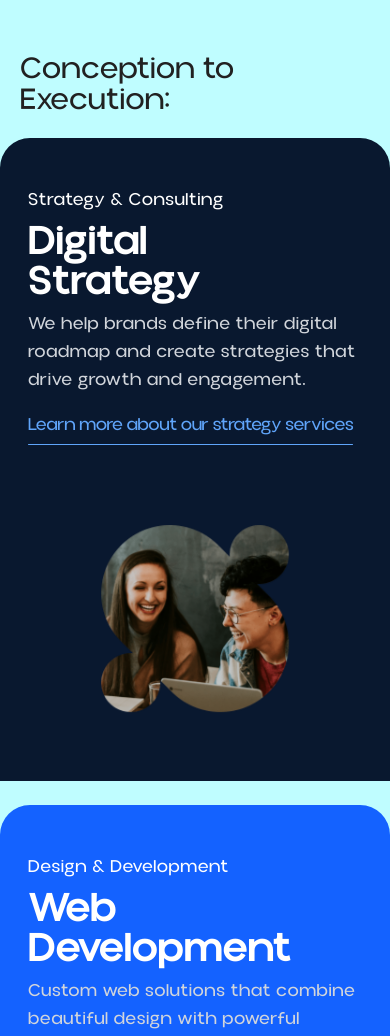
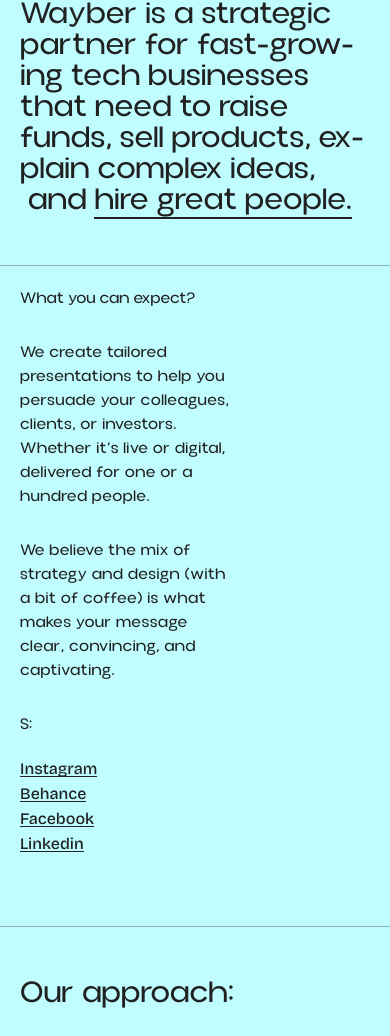
Before and after one commit to Wayber-Technologies/website, a Next.js app: page / in a window 390 px wide. Shown: the part 958-1994 px from the top of the page. Built offline with nearby package versions, Linux system fonts and the light colour scheme.

Commit message:
update: development

```diff
--- a/components/wwd-cards.tsx
+++ b/components/wwd-cards.tsx
@@ -15,17 +15,14 @@
     target: container1,
     offset: ["start end", "start start"],
   });
-
   const { scrollYProgress: scrollYProgress2 } = useScroll({
     target: container2,
     offset: ["start end", "start start"],
   });
-
   const { scrollYProgress: scrollYProgress3 } = useScroll({
     target: container3,
     offset: ["start end", "start start"],
   });
-
   const { scrollYProgress: scrollYProgress4 } = useScroll({
     target: container4,
     offset: ["start end", "start start"],
@@ -44,29 +41,29 @@
         className="h-auto flex items-center justify-center sticky top-40 w-full xm:top-[10%] sm:top-[10%]"
       >
         <motion.div
-          style={{
-            backgroundColor: "#09182f",
-            top: `calc(-5vh + ${1 * 25}px)`,
-          }}
+          style={{ backgroundColor: "#09182f", top: `calc(-5vh + ${1 * 25}px)` }}
           className="w-full p-20 xm:p-7 sm:p-7 flex justify-between rounded-t-[30px] rounded-b-none gap-10 relative -top-[45%] h-[800px] xm:h-auto sm:h-auto transform origin-top xm:flex-col sm:flex-col"
         >
           <div className="w-1/2 xm:w-full sm:w-full h-full flex flex-col gap-14 pt-10 xm:pt-5 sm:pt-5 xm:gap-5 sm:gap-5">
             <div className="flex flex-col gap-2">
-              <h4 className="text-[24px] xm:text-lg sm:text-lg leading-tight tracking-wide text-white font-Aloevera">
-                Strategy & Consulting
+              <h2 className="text-[24px] xm:text-lg sm:text-lg leading-tight tracking-wide text-white font-Aloevera">
+                Custom-Built, Scalable Apps
+              </h2>
+              <h4 className="text-[80px] xm:text-[40px] sm:text-[40px] xm:leading-none sm:leading-none font-bold leading-[80px] tracking-wide text-white font-Aloevera">
+                Software
+                <br />
+                Development
               </h4>
-              <h2 className="text-[80px] xm:text-[40px] sm:text-[40px] xm:leading-none sm:leading-none font-bold leading-[80px] tracking-wide text-white font-Aloevera">
-                Digital
-                <br />
-                Strategy
-              </h2>
               <h4 className="text-[20px] sm:text-lg xm:text-lg leading-normal tracking-wide text-gray-300 font-Aloevera">
-                We help brands define their digital roadmap and create strategies that drive growth and engagement.
+                We design and engineer high-performance applications that scale with your business and user demands.
               </h4>
             </div>
             <div className="w-fit flex flex-col gap-2">
-              <Link className="text-[18px] font-normal leading-tight tracking-tight text-blue-400 font-Aloevera" href="/">
-                Learn more about our strategy services
+              <Link
+                className="text-[18px] font-normal leading-tight tracking-tight text-blue-400 font-Aloevera"
+                href="/"
+              >
+                Learn more about our development solutions
               </Link>
               <div className="w-full h-[1px] rounded-lg bg-blue-400" />
             </div>
@@ -75,7 +72,7 @@
             className="w-1/2 xm:w-full sm:w-full h-full flex items-center justify-center"
             style={{ scale: imageScale1 }}
           >
-            <Image src={whatwedoImg1} alt="Digital Strategy" className="w-[80%] object-cover" />
+            <Image src={whatwedoImg1} alt="Software Development" className="w-[80%] object-cover" />
           </motion.div>
         </motion.div>
       </div>
@@ -86,30 +83,30 @@
         className="h-auto flex items-center justify-center sticky top-40 xm:top-[10%] sm:top-[10%] w-full"
       >
         <motion.div
-          style={{
-            backgroundColor: "#1462ff",
-            top: `calc(-5vh + ${2 * 25}px)`,
-          }}
+          style={{ backgroundColor: "#1462ff", top: `calc(-5vh + ${2 * 25}px)` }}
           className="w-full p-20 xm:p-7 sm:p-7 flex justify-between rounded-t-[30px] rounded-b-none gap-10 relative -top-[45%] h-[800px] xm:h-auto sm:h-auto transform origin-top xm:flex-col sm:flex-col"
         >
           <div className="w-1/2 xm:w-full sm:w-full h-full flex flex-col gap-14 pt-10 xm:pt-5 sm:pt-5 xm:gap-5 sm:gap-5">
             <div className="flex flex-col gap-2">
-              <h4 className="text-[24px] xm:text-lg sm:text-lg leading-tight tracking-wide text-white font-Aloevera">
-                Design & Development
+              <h2 className="text-[24px] xm:text-lg sm:text-lg leading-tight tracking-wide text-white font-Aloevera">
+                Development and Consultancy
+              </h2>
+              <h4 className="text-[80px] xm:text-[40px] sm:text-[40px] xm:leading-none sm:leading-none font-bold leading-[80px] tracking-wide text-white font-Aloevera">
+                Software
+                <br />
+                Consultancy
               </h4>
-              <h2 className="text-[80px] xm:text-[40px] sm:text-[40px] xm:leading-none sm:leading-none font-bold leading-[80px] tracking-wide text-white font-Aloevera">
-                Web
-                <br />
-                Development
-              </h2>
               <h4 className="text-[20px] sm:text-lg xm:text-lg leading-normal tracking-wide text-gray-300 font-Aloevera">
-                Custom web solutions that combine beautiful design with powerful functionality to deliver exceptional
-                user experiences.
+                We guide teams in making impactful software decisions that align with business goals and market
+                strategy.
               </h4>
             </div>
             <div className="w-fit flex flex-col gap-2">
-              <Link className="text-[18px] font-normal leading-tight tracking-tight text-green-400 font-Aloevera" href="/">
-                Explore our development work
+              <Link
+                className="text-[18px] font-normal leading-tight tracking-tight text-green-400 font-Aloevera"
+                href="/"
+              >
+                Explore our consultancy services
               </Link>
               <div className="w-full h-[1px] rounded-lg bg-green-400" />
             </div>
@@ -118,7 +115,7 @@
             className="w-1/2 xm:w-full sm:w-full h-full flex items-center justify-center"
             style={{ scale: imageScale2 }}
           >
-            <Image src={whatwedoImg2} alt="Web Development" className="w-[80%] object-cover" />
+            <Image src={whatwedoImg2} alt="Software Consultancy" className="w-[80%] object-cover" />
           </motion.div>
         </motion.div>
       </div>
@@ -129,30 +126,29 @@
         className="h-auto flex items-center justify-center sticky top-40 xm:top-[10%] sm:top-[10%] w-full"
       >
         <motion.div
-          style={{
-            backgroundColor: "#09182f",
-            top: `calc(-5vh + ${3 * 25}px)`,
-          }}
+          style={{ backgroundColor: "#09182f", top: `calc(-5vh + ${3 * 25}px)` }}
           className="w-full p-20 xm:p-7 sm:p-7 flex justify-between rounded-t-[30px] rounded-b-none gap-10 relative -top-[45%] h-[800px] transform origin-top xm:flex-col sm:flex-col"
         >
           <div className="w-1/2 xm:w-full sm:w-full h-full flex flex-col gap-14 pt-10 xm:pt-5 sm:pt-5 xm:gap-5 sm:gap-5">
             <div className="flex flex-col gap-2">
-              <h4 className="text-[24px] xm:text-lg sm:text-lg leading-tight tracking-wide text-white font-Aloevera">
-                Brand & Identity
+              <h2 className="text-[24px] xm:text-lg sm:text-lg leading-tight tracking-wide text-white font-Aloevera">
+                Secure and Complaint Systems
+              </h2>
+              <h4 className="text-[80px] xm:text-[40px] sm:text-[40px] xm:leading-none sm:leading-none font-bold leading-[80px] tracking-wide text-white font-Aloevera">
+                Software
+                <br />
+                Auditing
               </h4>
-              <h2 className="text-[80px] xm:text-[40px] sm:text-[40px] xm:leading-none sm:leading-none font-bold leading-[80px] tracking-wide text-white font-Aloevera">
-                Brand
-                <br />
-                Design
-              </h2>
               <h4 className="text-[20px] sm:text-lg xm:text-lg leading-normal tracking-wide text-gray-300 font-Aloevera">
-                Creating memorable brand identities that resonate with your audience and stand out in competitive
-                markets.
+                We perform deep audits to ensure software integrity, compliance, and performance across your tech stack.
               </h4>
             </div>
             <div className="w-fit flex flex-col gap-2">
-              <Link className="text-[18px] font-normal leading-tight tracking-tight text-purple-400 font-Aloevera" href="/">
-                View our branding projects
+              <Link
+                className="text-[18px] font-normal leading-tight tracking-tight text-purple-400 font-Aloevera"
+                href="/"
+              >
+                View our auditing services
               </Link>
               <div className="w-full h-[1px] rounded-lg bg-purple-400" />
             </div>
@@ -161,7 +157,7 @@
             className="w-1/2 xm:w-full sm:w-full h-full flex items-center justify-center"
             style={{ scale: imageScale3 }}
           >
-            <Image src={whatwedoImg3} alt="Brand Design" className="w-[80%] object-cover" />
+            <Image src={whatwedoImg3} alt="Software Auditing" className="w-[80%] object-cover" />
           </motion.div>
         </motion.div>
       </div>
@@ -172,30 +168,29 @@
         className="h-auto flex items-center justify-center sticky top-40 xm:top-[10%] sm:top-[10%] w-full"
       >
         <motion.div
-          style={{
-            backgroundColor: "#1462ff",
-            top: `calc(-5vh + ${4 * 25}px)`,
-          }}
+          style={{ backgroundColor: "#1462ff", top: `calc(-5vh + ${4 * 25}px)` }}
           className="w-full p-20 xm:p-7 sm:p-7 flex justify-between rounded-t-[30px] rounded-b-none gap-10 relative -top-[45%] h-[800px] transform origin-top xm:flex-col sm:flex-col"
         >
           <div className="w-1/2 xm:w-full sm:w-full h-full flex flex-col gap-14 pt-10 xm:pt-5 sm:pt-5 xm:gap-5 sm:gap-5">
             <div className="flex flex-col gap-2">
-              <h4 className="text-[24px] xm:text-lg sm:text-lg leading-tight tracking-wide text-white font-Aloevera">
-                Marketing & Growth
+              <h2 className="text-[24px] xm:text-lg sm:text-lg leading-tight tracking-wide text-white font-Aloevera">
+                Customer-First Experience
+              </h2>
+              <h4 className="text-[80px] xm:text-[40px] sm:text-[40px] xm:leading-none sm:leading-none font-bold leading-[80px] tracking-wide text-white font-Aloevera">
+                UI/UX
+                <br />
+                Design
               </h4>
-              <h2 className="text-[80px] xm:text-[40px] sm:text-[40px] xm:leading-none sm:leading-none font-bold leading-[80px] tracking-wide text-white font-Aloevera">
-                Digital
-                <br />
-                Marketing
-              </h2>
               <h4 className="text-[20px] sm:text-lg xm:text-lg leading-normal tracking-wide text-gray-300 font-Aloevera">
-                Data-driven marketing campaigns that amplify your brand reach and convert prospects into loyal
-                customers.
+                We craft engaging digital interfaces that prioritize usability, accessibility, and emotional connection.
               </h4>
             </div>
             <div className="w-fit flex flex-col gap-2">
-              <Link className="text-[18px] font-normal leading-tight tracking-tight text-orange-400 font-Aloevera" href="/">
-                Discover our marketing solutions
+              <Link
+                className="text-[18px] font-normal leading-tight tracking-tight text-orange-400 font-Aloevera"
+                href="/"
+              >
+                Discover our design approach
               </Link>
               <div className="w-full h-[1px] rounded-lg bg-orange-400" />
             </div>
@@ -204,7 +199,7 @@
             className="w-1/2 xm:w-full sm:w-full h-full flex items-center justify-center"
             style={{ scale: imageScale4 }}
           >
-            <Image src={whatwedoImg4} alt="Digital Marketing" className="w-[80%] object-cover" />
+            <Image src={whatwedoImg4} alt="UI/UX Design" className="w-[80%] object-cover" />
           </motion.div>
         </motion.div>
       </div>
--- a/container/home-page/whatwedo.tsx
+++ b/container/home-page/whatwedo.tsx
@@ -7,11 +7,11 @@
 
 export default function Whatwedo() {
   return (
-    <div id="what-we-do" className="w-full py-20 bg-[#BFFDFF] relative">
+    <div id="what-we-do" className="w-full pt-20 pb-0 bg-[#BFFDFF] relative">
       <div className="w-full flex items-center padding-x justify-start">
-        <Heading title="Conception to Execution:" />
+        <Heading title="Smart Services That Scale With You." />
       </div>
-      <div className="w-full py-20 xm:py-10 sm:py-10">
+      <div className="w-full py-20 pb-0 xm:py-10 sm:py-10">
         <Card />
       </div>
     </div>
--- a/pages/index.tsx
+++ b/pages/index.tsx
@@ -36,8 +36,8 @@
             className="pb-[30px] lg:pb-[25px] md:pb-[20px] sm:pb-[20px] xm:pb-[15px] text-[280px] leading-[200px] lg:text-[200px] lg:leading-[140px] md:text-[120px] md:leading-[80px] sm:text-[90px] sm:leading-[60px] xm:text-[60px] xm:leading-[40px]"
           />
         </div>
+        <About />
         <Whatwedo />
-        <About />
         <VideoHome />
         <Projects />
         <Process />
```
